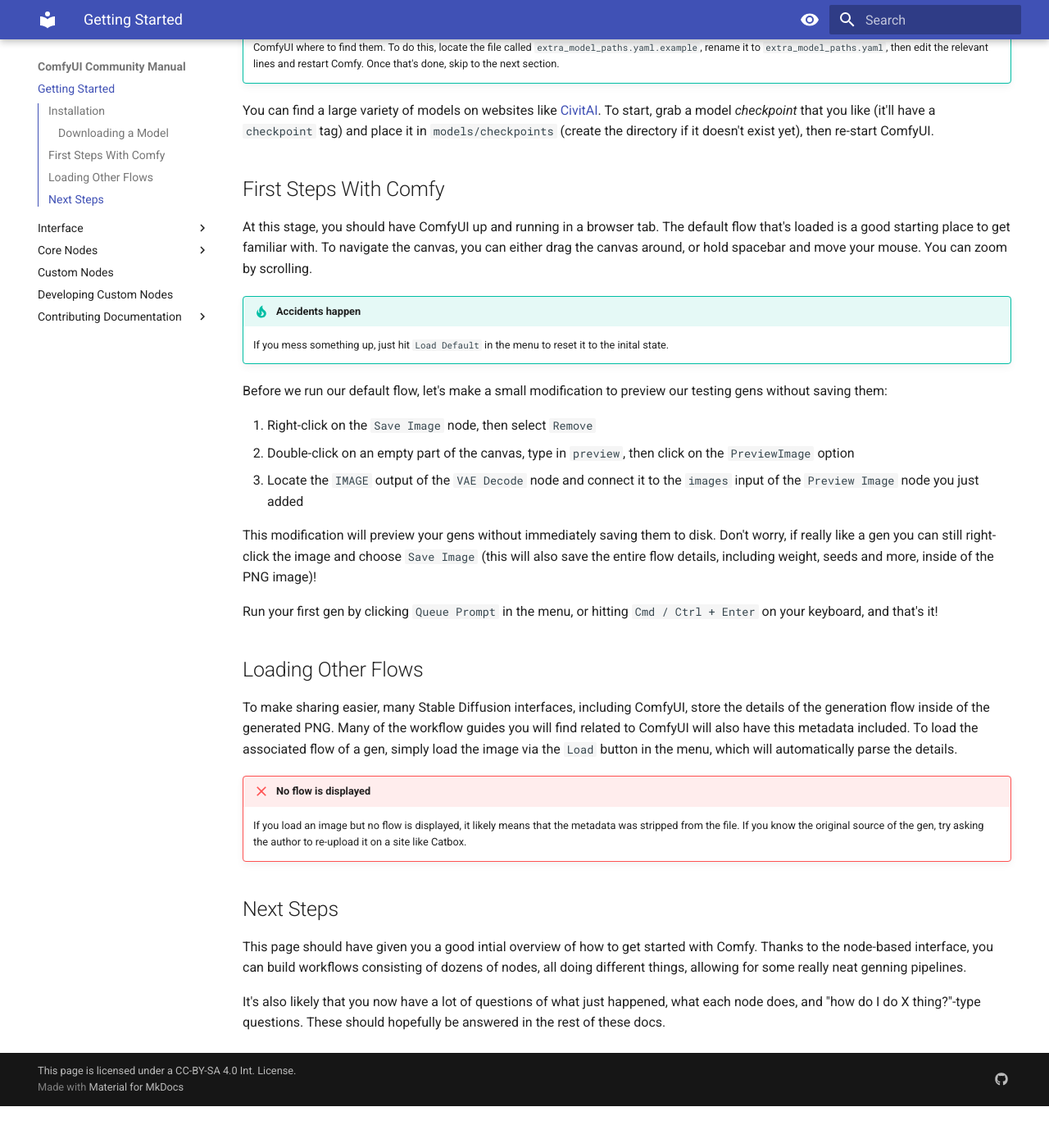
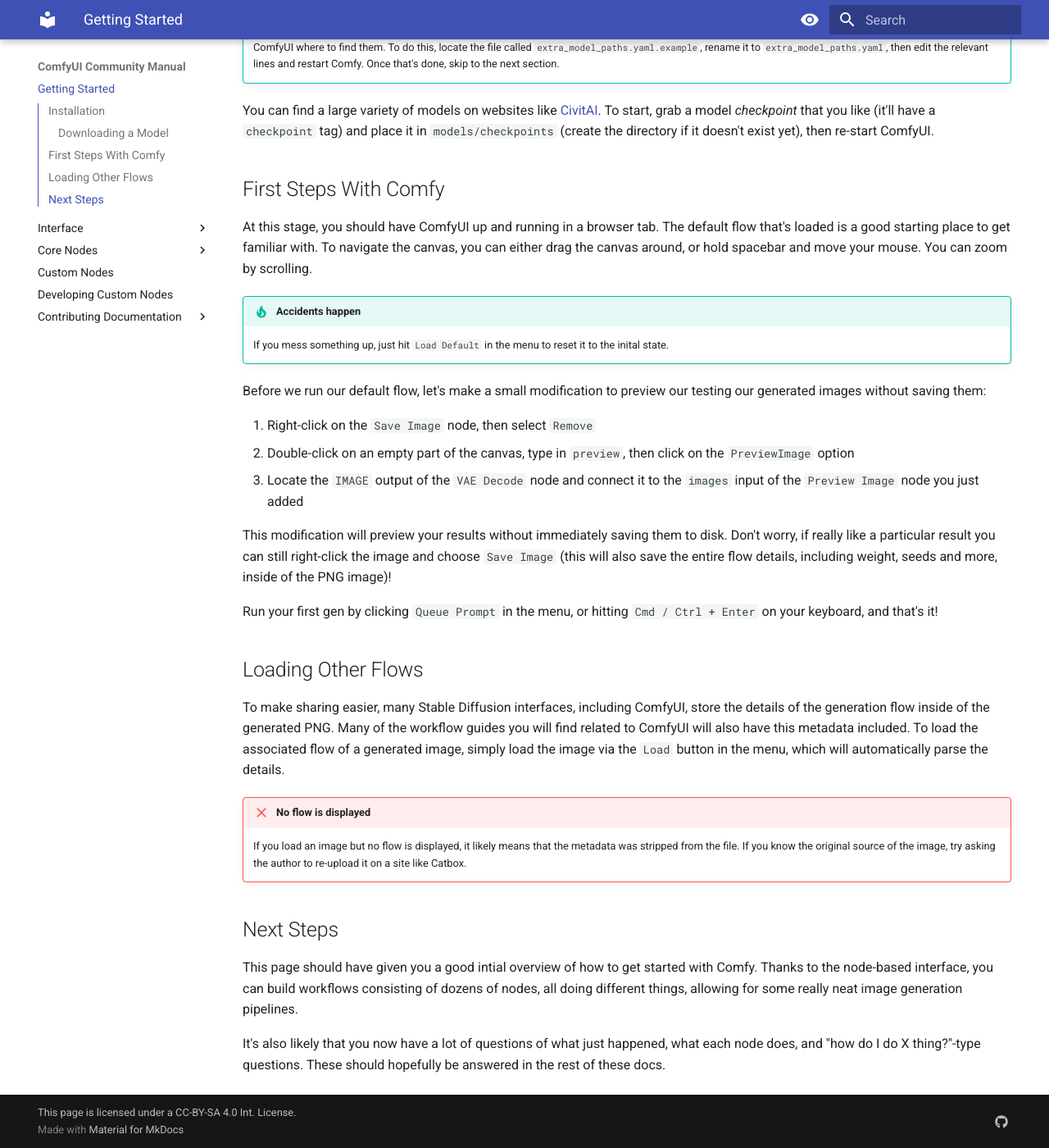
Before and after one commit to BlenderNeko/ComfyUI-docs, an MkDocs documentation site: the page built from docs/index.md, in a window 1280 px wide and 1400 px high, scrolled down 638 px. Shown: the whole window at 82% size. Built offline with MkDocs 1.6.1 and Material for MkDocs 9.7.7, drawn with Linux system fonts in a browser that asks for light colours; before the commit the page ends 1987 px from its top, so only the background shows below that.

Commit message:
replace 'gen' with clearer wording

```diff
--- a/docs/index.md
+++ b/docs/index.md
@@ -31,25 +31,25 @@
 
     If you mess something up, just hit `Load Default` in the menu to reset it to the inital state.
 
-Before we run our default flow, let's make a small modification to preview our testing gens without saving them:
+Before we run our default flow, let's make a small modification to preview our testing our generated images without saving them:
 
 1. Right-click on the `Save Image` node, then select `Remove`
 1. Double-click on an empty part of the canvas, type in `preview`, then click on the `PreviewImage` option
 1. Locate the `IMAGE` output of the `VAE Decode` node and connect it to the `images` input of the `Preview Image` node you just added
 
-This modification will preview your gens without immediately saving them to disk. Don't worry, if really like a gen you can still right-click the image and choose `Save Image` (this will also save the entire flow details, including weight, seeds and more, inside of the PNG image)!
+This modification will preview your results without immediately saving them to disk. Don't worry, if really like a particular result you can still right-click the image and choose `Save Image` (this will also save the entire flow details, including weight, seeds and more, inside of the PNG image)!
 
 Run your first gen by clicking `Queue Prompt` in the menu, or hitting `Cmd / Ctrl + Enter` on your keyboard, and that's it!
 
 ## Loading Other Flows
 
-To make sharing easier, many Stable Diffusion interfaces, including ComfyUI, store the details of the generation flow inside of the generated PNG. Many of the workflow guides you will find related to ComfyUI will also have this metadata included. To load the associated flow of a gen, simply load the image via the `Load` button in the menu, which will automatically parse the details.
+To make sharing easier, many Stable Diffusion interfaces, including ComfyUI, store the details of the generation flow inside of the generated PNG. Many of the workflow guides you will find related to ComfyUI will also have this metadata included. To load the associated flow of a generated image, simply load the image via the `Load` button in the menu, which will automatically parse the details.
 
 !!! failure "No flow is displayed"
 
-    If you load an image but no flow is displayed, it likely means that the metadata was stripped from the file. If you know the original source of the gen, try asking the author to re-upload it on a site like Catbox.
+    If you load an image but no flow is displayed, it likely means that the metadata was stripped from the file. If you know the original source of the image, try asking the author to re-upload it on a site like Catbox.
 
 ## Next Steps
-This page should have given you a good intial overview of how to get started with Comfy. Thanks to the node-based interface, you can build workflows consisting of dozens of nodes, all doing different things, allowing for some really neat genning pipelines.
+This page should have given you a good intial overview of how to get started with Comfy. Thanks to the node-based interface, you can build workflows consisting of dozens of nodes, all doing different things, allowing for some really neat image generation pipelines.
 
 It's also likely that you now have a lot of questions of what just happened, what each node does, and "how do I do X thing?"-type questions. These should hopefully be answered in the rest of these docs.
```
